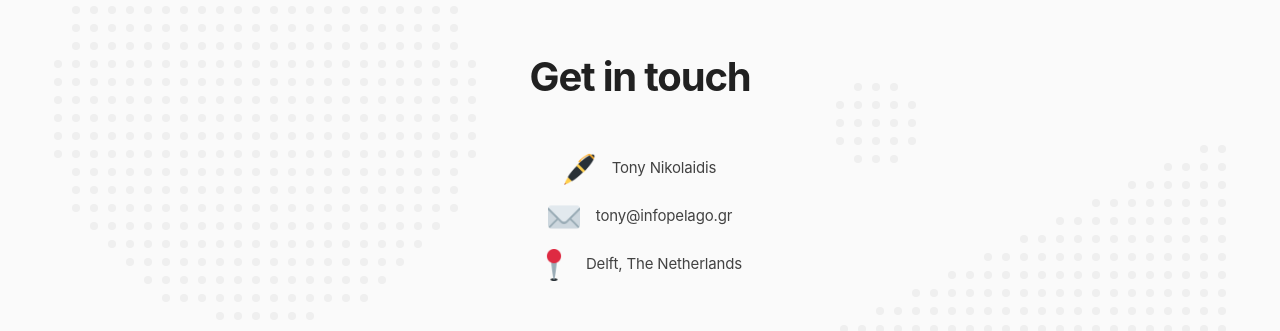
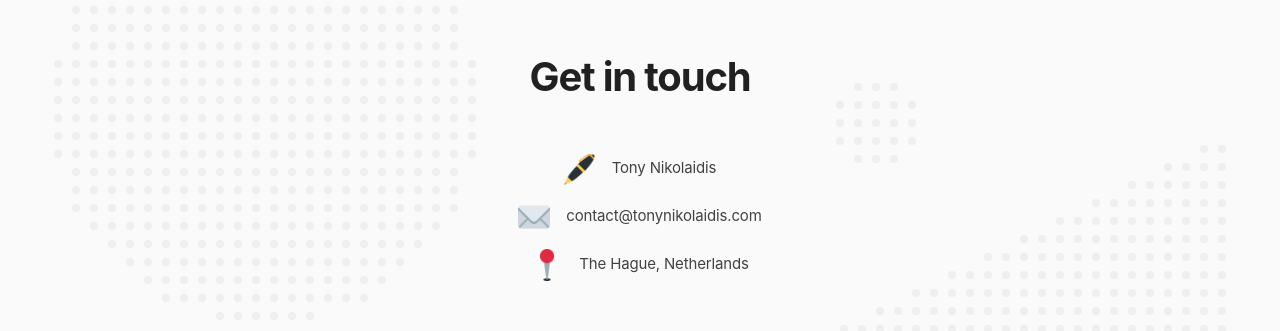
Before and after one commit to tonynikolaidis/tonynikolaidis.github.io, a plain HTML site: page index.html in a window 1280 px wide. Shown: the part 2795-3126 px from the top of the page. Drawn offline with nearby package versions, Linux system fonts and the light colour scheme.

Commit message:
Update email address and location

```diff
--- a/index.html
+++ b/index.html
@@ -334,13 +334,11 @@
                         Nikolaidis</p></div>
                     <div class="row text-center contact-info"><p><span><img class="me-3"
                                                                             src="./public/emojis/mail.png"
-                                                                            alt="Envelope emoji"></span>tony@infopelago.gr
+                                                                            alt="Envelope emoji"></span>contact@tonynikolaidis.com
                     </p></div>
                     <div class="row mb-5 text-center contact-info"><p><span><img class="me-3"
                                                                                  src="./public/emojis/round-pushpin.png"
-                                                                                 alt="Round pushpin emoji"></span>Delft,
-                        The
-                        Netherlands
+                                                                                 alt="Round pushpin emoji"></span>The Hague, Netherlands
                     </p></div>
                     <div class="row text-center" id="contact-links">
                         <a class="col p-0 mx-1" href="https://github.com/tonynikolaidis" target="_blank">
```
